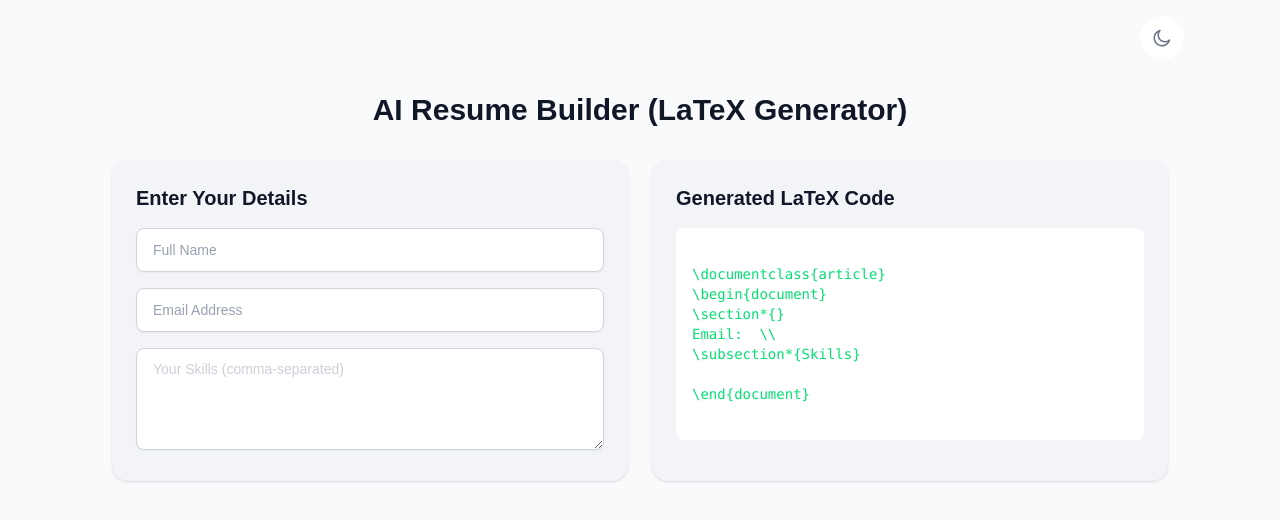
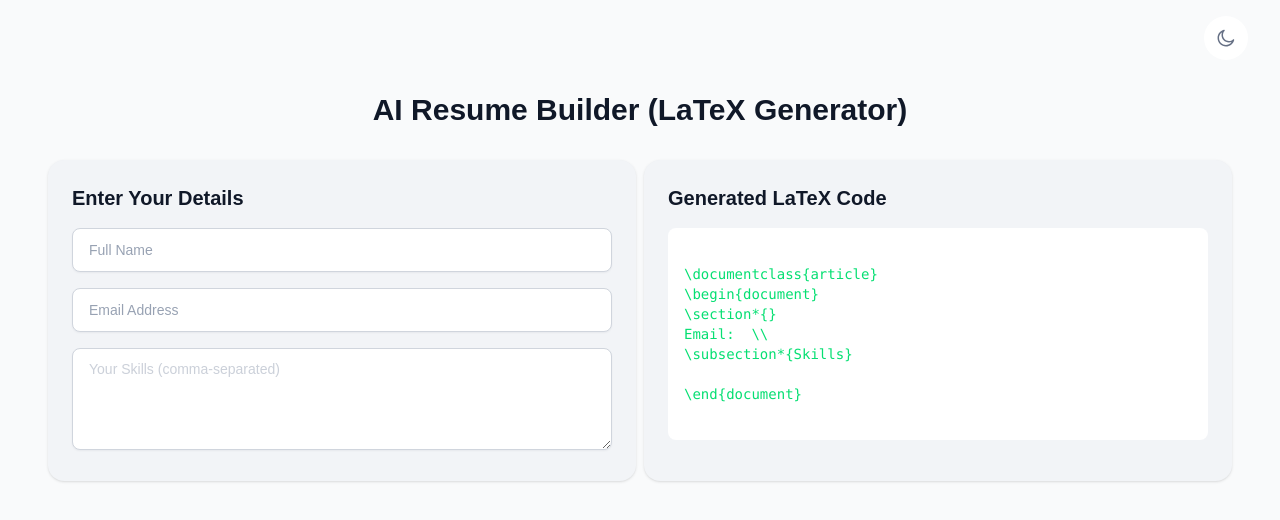
Before and after one commit to Sandaru428/smartcv, a Next.js app: page /home in a window 1280 px wide. Shown: the top 520 px of the page. Built offline with nearby package versions, Linux system fonts and the light colour scheme.

Commit message:
Home page UI updates

```diff
--- a/src/app/home/page.tsx
+++ b/src/app/home/page.tsx
@@ -17,7 +17,7 @@ export default function HomePage() {
         AI Resume Builder (LaTeX Generator)
       </h1>
 
-      <div className="grid grid-cols-1 md:grid-cols-2 gap-6">
+      <div className="grid grid-cols-1 md:grid-cols-2 gap-2">
         {/* Left: Input form */}
         <ResumeForm resumeData={resumeData} setResumeData={setResumeData} />
 
--- a/src/app/layout.tsx
+++ b/src/app/layout.tsx
@@ -46,7 +46,7 @@ export default function RootLayout({
   return (
     <html lang="en" suppressHydrationWarning>
       <body
-        className={`${geistSans.variable} ${geistMono.variable} dark:bg-gray-900 p-2 mx-auto max-w-[90vw] md:p-4`}
+        className={`${geistSans.variable} ${geistMono.variable} dark:bg-gray-900 p-2 mx-auto md:p-4`}
       >
         {/* run before React hydrates to avoid light/dark flash */}
         <script dangerouslySetInnerHTML={{ __html: setInitialTheme }} />
```
